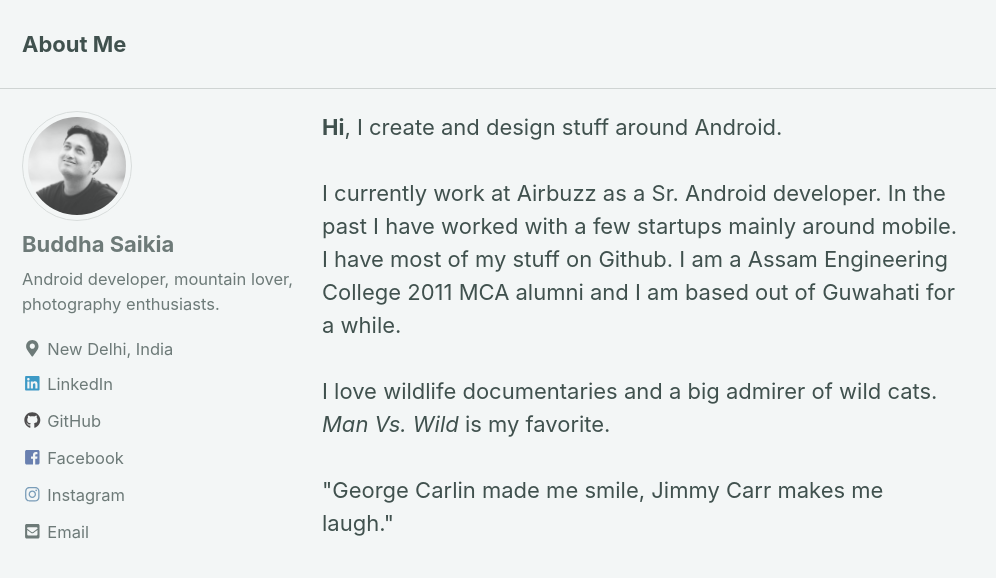
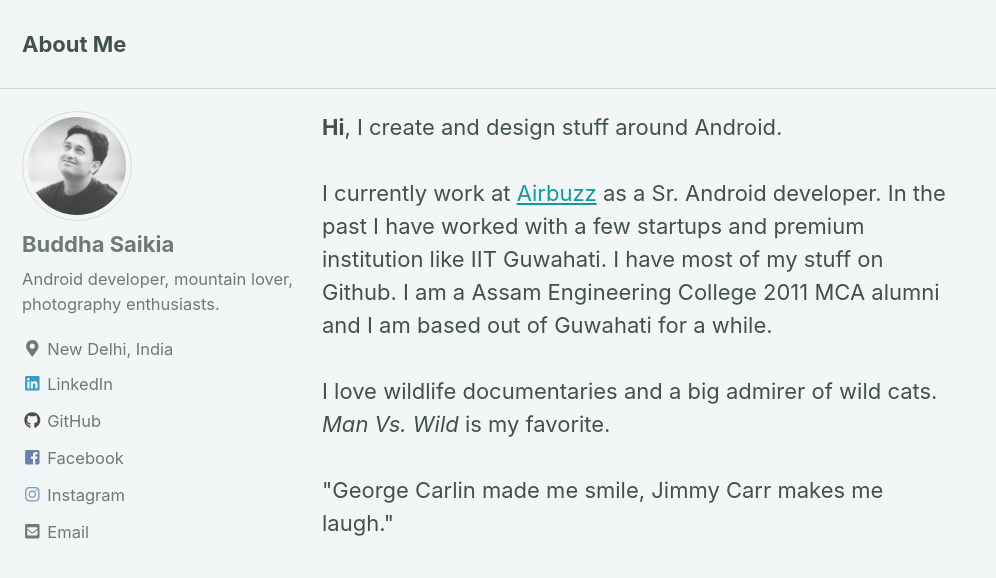
Before and after one commit to buddhasaikia/buddhasaikia.github.io, a Jekyll site: the page built from index.html, in a window 1280 px wide and 900 px high. Shown: the top 578 px of the window, without its empty margins (0-996 px from the left). Built offline with Jekyll 4.4.1, drawn with Linux system fonts in a browser that asks for light colours; cached includes are drawn as plain includes; nearby versions of some CDN libraries; the list of posts is cut into pages by our own code.

Commit message:
Update #32

```diff
--- a/index.html
+++ b/index.html
@@ -5,8 +5,8 @@
 <b>Hi</b>, I create and design stuff around Android.
 <br/><br/>
 
-I currently work at Airbuzz as a Sr. Android developer. In the past I have worked
- with a few startups mainly around mobile. I have most of my stuff on Github.
+I currently work at <a href="www.airwhizz.com">Airbuzz</a> as a Sr. Android developer. In the past I have worked
+ with a few startups and premium institution like IIT Guwahati. I have most of my stuff on Github.
  I am a Assam Engineering College 2011 MCA alumni and I am based out of Guwahati for a while.
 <br/><br/>
 
```
